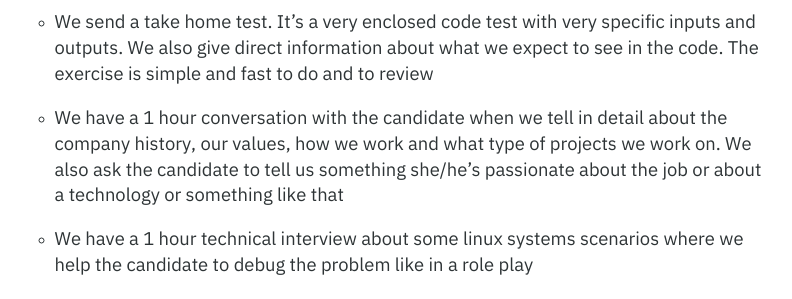
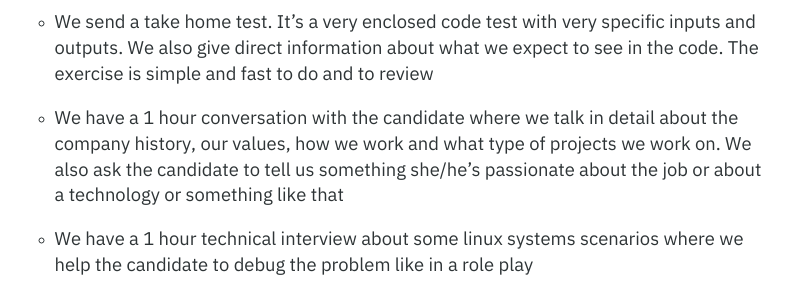
Before and after one commit to luisbosque/luisbosque.github.com, a Jekyll site: the page built from _posts/2017-11-22-hiring-humans-at-carto-infrastructure-team.markdown, in a window 1280 px wide and 900 px high, scrolled down 4991 px. Shown: the part 150-449 px from the top of the window, without its empty margins (240-1032 px from the left). Built offline with Jekyll 4.4.1, drawn with Linux system fonts in a browser that asks for light colours; some web fonts are replaced.

Commit message:
Suggests a correction

```diff
--- a/_posts/2017-11-22-hiring-humans-at-carto-infrastructure-team.markdown
+++ b/_posts/2017-11-22-hiring-humans-at-carto-infrastructure-team.markdown
@@ -94,7 +94,7 @@
 
 * First, one person from HR has a phone screen with the candidate. It's a nice conversation focused on telling the candidate a little bit about the job position and to understand the candidate's expectations and motivations to join the team
 * We send a take home test. It's a very enclosed code test with very specific inputs and outputs. We also give direct information about what we expect to see in the code. The exercise is simple and fast to do and to review
-* We have a 1 hour conversation with the candidate when we tell in detail about the company history, our values, how we work and what type of projects we work on. We also ask the candidate to tell us something she/he's passionate about the job or about a technology or something like that
+* We have a 1 hour conversation with the candidate where we talk in detail about the company history, our values, how we work and what type of projects we work on. We also ask the candidate to tell us something she/he's passionate about the job or about a technology or something like that
 * We have a 1 hour technical interview about some linux systems scenarios where we help the candidate to debug the problem like in a role play
 * Finally we have two face to face interviews. The first one is an architecture problem also in a format of role play and the second one is a general conversation with our VP of Engineering.
 
```
